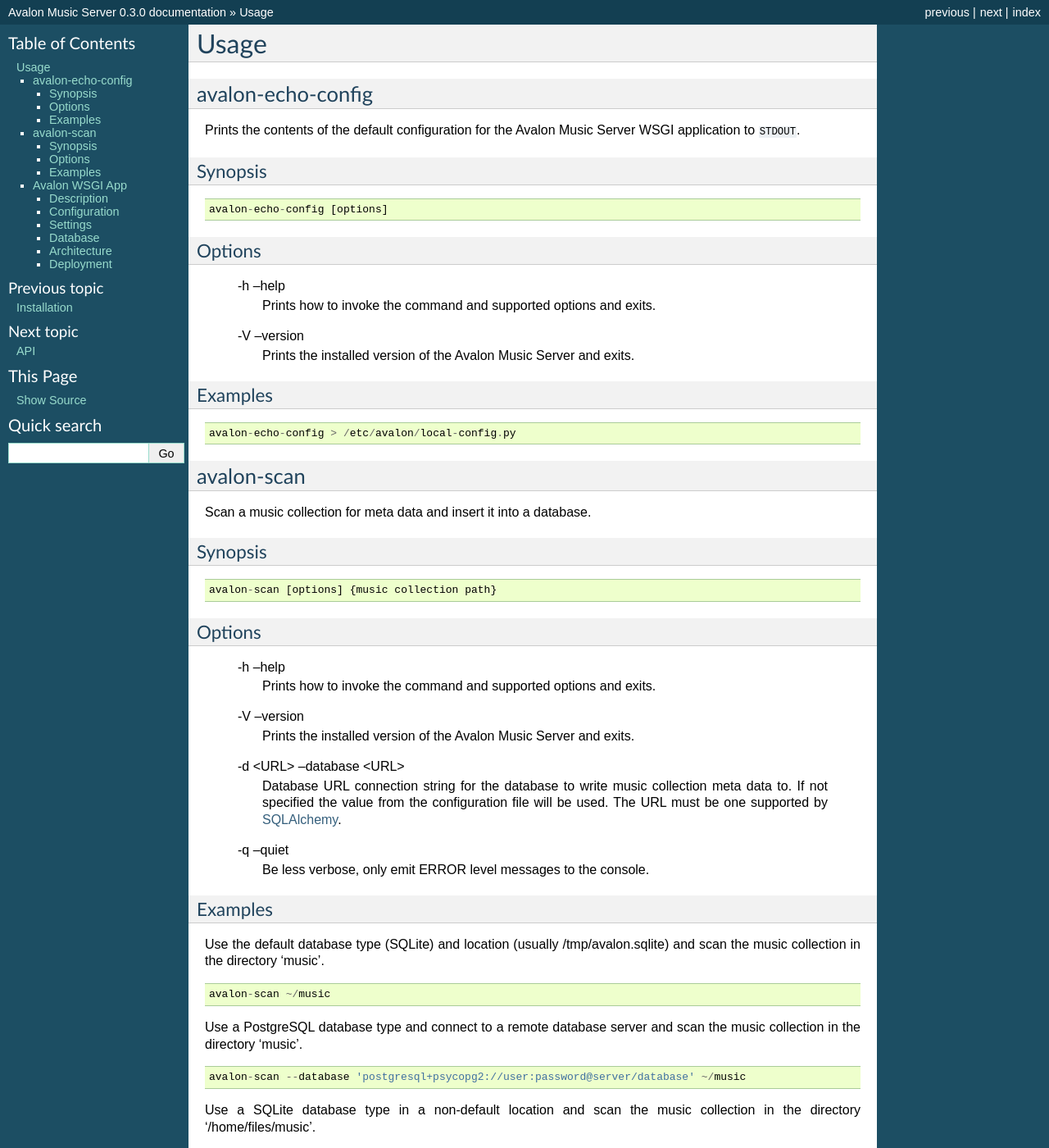
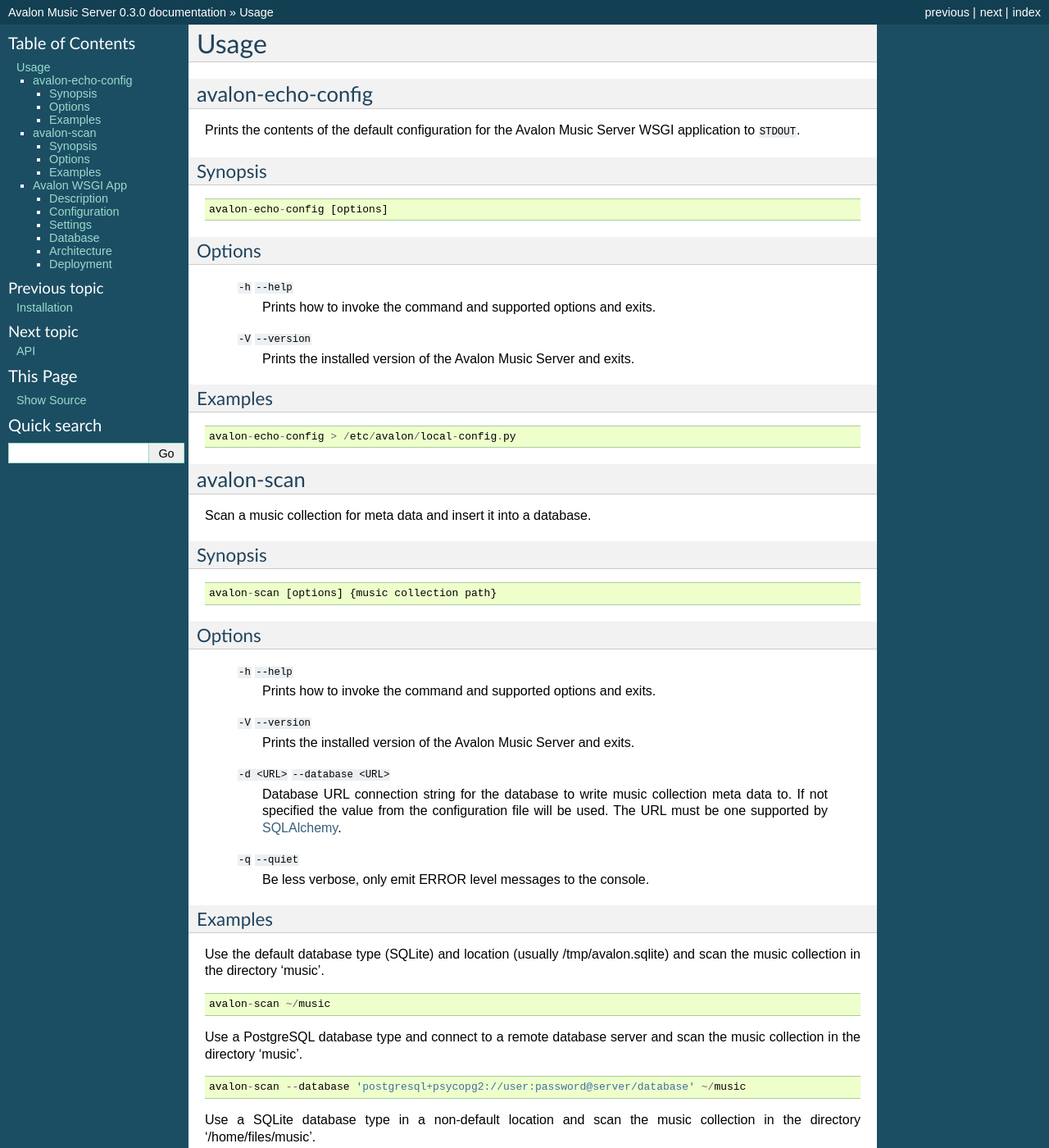
Before and after one commit to 56quarters/avalonms, a Sphinx documentation site: the page built from doc/source/usage.rst, in a window 1280 px wide and 1400 px high. Shown: the whole window at 82% size. Built offline with Sphinx 7.4.7, drawn with Linux system fonts in a browser that asks for light colours.

```diff
--- a/doc/source/usage.rst
+++ b/doc/source/usage.rst
@@ -17,10 +17,10 @@ Synopsis
 Options
 ^^^^^^^
 
-    -h --help
+    ``-h`` ``--help``
         Prints how to invoke the command and supported options and exits.
 
-    -V --version
+    ``-V`` ``--version``
         Prints the installed version of the Avalon Music Server and exits.
 
 Examples
@@ -45,18 +45,18 @@ Synopsis
 Options
 ^^^^^^^
 
-    -h --help
+    ``-h`` ``--help``
         Prints how to invoke the command and supported options and exits.
 
-    -V --version
+    ``-V`` ``--version``
         Prints the installed version of the Avalon Music Server and exits.
 
-    -d <URL> --database <URL>
+    ``-d <URL>`` ``--database <URL>``
         Database URL connection string for the database to write music collection
         meta data to. If not specified the value from the configuration file will
         be used. The URL must be one supported by SQLAlchemy_.
 
-    -q --quiet
+    ``-q`` ``--quiet``
         Be less verbose, only emit ERROR level messages to the console.
 
 Examples
```
